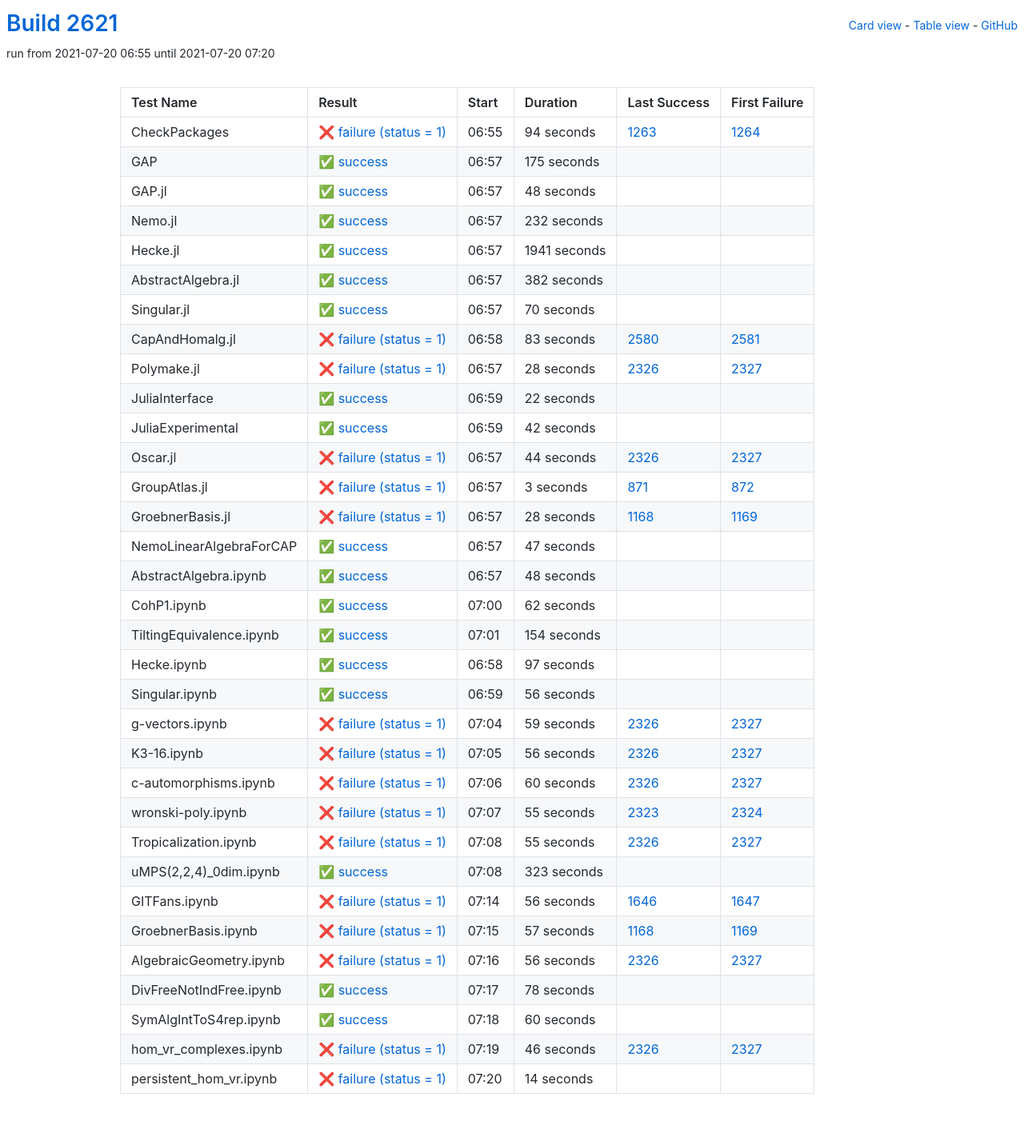
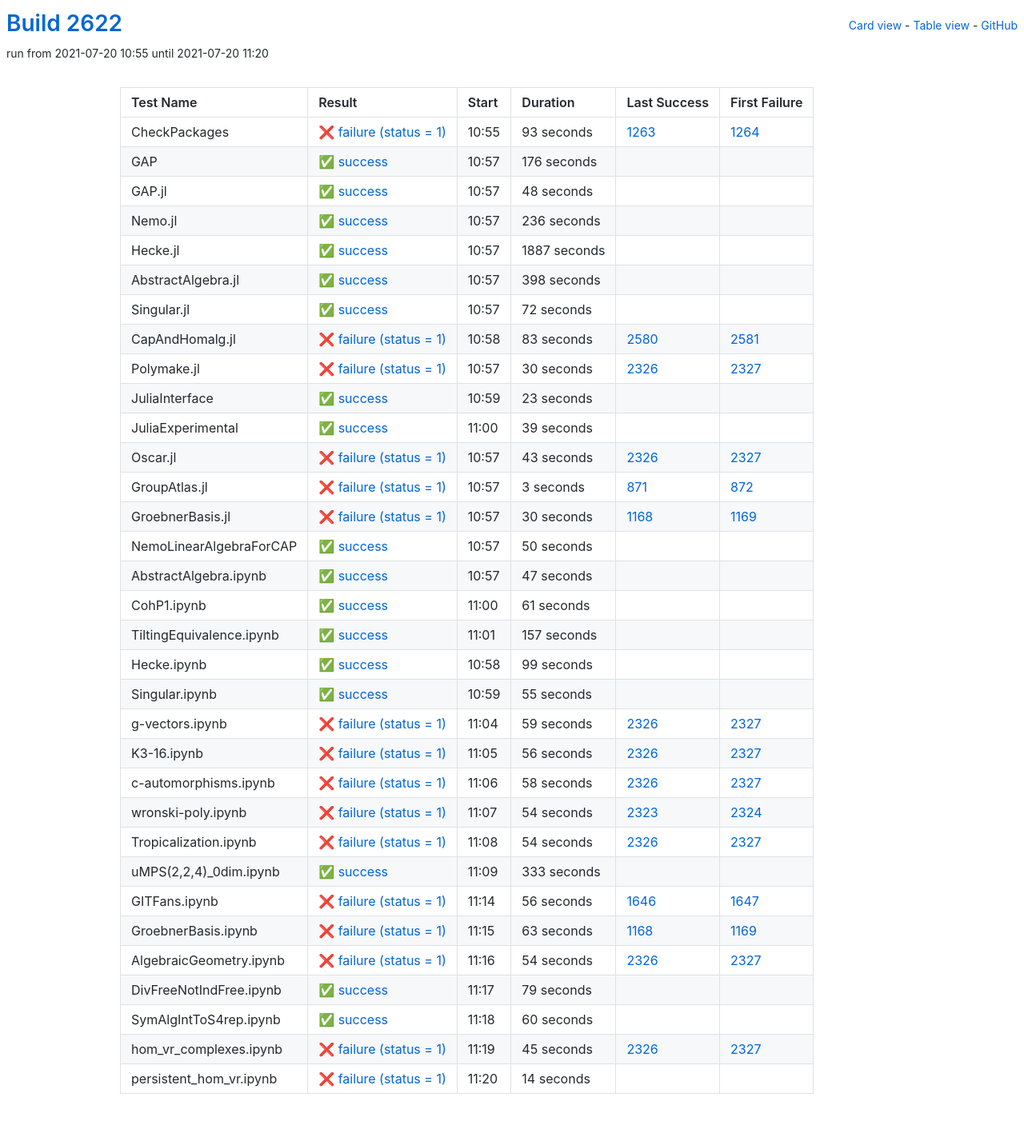
Before and after one commit to oscar-system/oscar-ci-status-stable, a Jekyll site: the page built from table.html, in a window 1280 px wide. Shown: the whole page at 80% size. Built offline with Jekyll 4.4.1, drawn with Linux system fonts in a browser that asks for light colours.

Commit message:
Build #2622

```diff
--- a/_data/ci.yml
+++ b/_data/ci.yml
@@ -1,6 +1,6 @@
 ---
-build: 2621
-build_url: https://oscarci.mathematik.uni-kl.de/job/oscar-stable/2621/
+build: 2622
+build_url: https://oscarci.mathematik.uni-kl.de/job/oscar-stable/2622/
 job: oscar-stable
 organization: oscar-system
 repo: oscar-ci-status-stable
@@ -8,32 +8,32 @@ repourl: https://github.com/oscar-system/oscar-ci-status-stable
 tests:
 - name: CheckPackages
   id: checkpackages
-  log: https://oscarci.mathematik.uni-kl.de/job/oscar-stable/2621/artifact/logs/build-2621/CheckPackages.log
-  start: 2021-07-20 06:55
+  log: https://oscarci.mathematik.uni-kl.de/job/oscar-stable/2622/artifact/logs/build-2622/CheckPackages.log
+  start: 2021-07-20 10:55
   success: false
   exitcode: 1
   status: failure
-  duration: 94
+  duration: 93
   last_success: 1263
   last_success_url: https://oscarci.mathematik.uni-kl.de/job/oscar-stable/1263/
   first_failure: 1264
   first_failure_url: https://oscarci.mathematik.uni-kl.de/job/oscar-stable/1264/
 - name: GAP
   id: gap
-  log: https://oscarci.mathematik.uni-kl.de/job/oscar-stable/2621/artifact/logs/build-2621/GAP.log
-  start: 2021-07-20 06:57
+  log: https://oscarci.mathematik.uni-kl.de/job/oscar-stable/2622/artifact/logs/build-2622/GAP.log
+  start: 2021-07-20 10:57
   success: true
   exitcode: 0
   status: success
-  duration: 175
+  duration: 176
   last_success: false
   last_success_url:
   first_failure: false
   first_failure_url:
 - name: GAP.jl
   id: gap-jl
-  log: https://oscarci.mathematik.uni-kl.de/job/oscar-stable/2621/artifact/logs/build-2621/GAP.jl.log
-  start: 2021-07-20 06:57
+  log: https://oscarci.mathematik.uni-kl.de/job/oscar-stable/2622/artifact/logs/build-2622/GAP.jl.log
+  start: 2021-07-20 10:57
   success: true
   exitcode: 0
   status: success
@@ -44,56 +44,56 @@ tests:
   first_failure_url:
 - name: Nemo.jl
   id: nemo-jl
-  log: https://oscarci.mathematik.uni-kl.de/job/oscar-stable/2621/artifact/logs/build-2621/Nemo.jl.log
-  start: 2021-07-20 06:57
+  log: https://oscarci.mathematik.uni-kl.de/job/oscar-stable/2622/artifact/logs/build-2622/Nemo.jl.log
+  start: 2021-07-20 10:57
   success: true
   exitcode: 0
   status: success
-  duration: 232
+  duration: 236
   last_success: false
   last_success_url:
   first_failure: false
   first_failure_url:
 - name: Hecke.jl
   id: hecke-jl
-  log: https://oscarci.mathematik.uni-kl.de/job/oscar-stable/2621/artifact/logs/build-2621/Hecke.jl.log
-  start: 2021-07-20 06:57
+  log: https://oscarci.mathematik.uni-kl.de/job/oscar-stable/2622/artifact/logs/build-2622/Hecke.jl.log
+  start: 2021-07-20 10:57
   success: true
   exitcode: 0
   status: success
-  duration: 1941
+  duration: 1887
   last_success: false
   last_success_url:
   first_failure: false
   first_failure_url:
 - name: AbstractAlgebra.jl
   id: abstractalgebra-jl
-  log: https://oscarci.mathematik.uni-kl.de/job/oscar-stable/2621/artifact/logs/build-2621/AbstractAlgebra.jl.log
-  start: 2021-07-20 06:57
+  log: https://oscarci.mathematik.uni-kl.de/job/oscar-stable/2622/artifact/logs/build-2622/AbstractAlgebra.jl.log
+  start: 2021-07-20 10:57
   success: true
   exitcode: 0
   status: success
-  duration: 382
+  duration: 398
   last_success: false
   last_success_url:
   first_failure: false
   first_failure_url:
 - name: Singular.jl
   id: singular-jl
-  log: https://oscarci.mathematik.uni-kl.de/job/oscar-stable/2621/artifact/logs/build-2621/Singular.jl.log
-  start: 2021-07-20 06:57
+  log: https://oscarci.mathematik.uni-kl.de/job/oscar-stable/2622/artifact/logs/build-2622/Singular.jl.log
+  start: 2021-07-20 10:57
   success: true
   exitcode: 0
   status: success
-  duration: 70
+  duration: 72
   last_success: false
   last_success_url:
   first_failure: false
   first_failure_url:
 - name: CapAndHomalg.jl
   id: capandhomalg-jl
-  log: https://oscarci.mathematik.uni-kl.de/job/oscar-stable/2621/artifact/logs/build-2621/CapAndHomalg.jl.log
-  start: 2021-07-20 06:58
+  log: https://oscarci.mathematik.uni-kl.de/job/oscar-stable/2622/artifact/logs/build-2622/CapAndHomalg.jl.log
+  start: 2021-07-20 10:58
   success: false
   exitcode: 1
   status: failure
@@ -104,56 +104,56 @@ tests:
   first_failure_url: https://oscarci.mathematik.uni-kl.de/job/oscar-stable/2581/
 - name: Polymake.jl
   id: polymake-jl
-  log: https://oscarci.mathematik.uni-kl.de/job/oscar-stable/2621/artifact/logs/build-2621/Polymake.jl.log
-  start: 2021-07-20 06:57
+  log: https://oscarci.mathematik.uni-kl.de/job/oscar-stable/2622/artifact/logs/build-2622/Polymake.jl.log
+  start: 2021-07-20 10:57
   success: false
   exitcode: 1
   status: failure
-  duration: 28
+  duration: 30
   last_success: 2326
   last_success_url: https://oscarci.mathematik.uni-kl.de/job/oscar-stable/2326/
   first_failure: 2327
   first_failure_url: https://oscarci.mathematik.uni-kl.de/job/oscar-stable/2327/
 - name: JuliaInterface
   id: juliainterface
-  log: https://oscarci.mathematik.uni-kl.de/job/oscar-stable/2621/artifact/logs/build-2621/JuliaInterface.log
-  start: 2021-07-20 06:59
+  log: https://oscarci.mathematik.uni-kl.de/job/oscar-stable/2622/artifact/logs/build-2622/JuliaInterface.log
+  start: 2021-07-20 10:59
   success: true
   exitcode: 0
   status: success
-  duration: 22
+  duration: 23
   last_success: false
   last_success_url:
   first_failure: false
   first_failure_url:
 - name: JuliaExperimental
   id: juliaexperimental
-  log: https://oscarci.mathematik.uni-kl.de/job/oscar-stable/2621/artifact/logs/build-2621/JuliaExperimental.log
-  start: 2021-07-20 06:59
+  log: https://oscarci.mathematik.uni-kl.de/job/oscar-stable/2622/artifact/logs/build-2622/JuliaExperimental.log
+  start: 2021-07-20 11:00
   success: true
   exitcode: 0
   status: success
-  duration: 42
+  duration: 39
   last_success: false
   last_success_url:
   first_failure: false
   first_failure_url:
 - name: Oscar.jl
   id: oscar-jl
-  log: https://oscarci.mathematik.uni-kl.de/job/oscar-stable/2621/artifact/logs/build-2621/Oscar.jl.log
-  start: 2021-07-20 06:57
+  log: https://oscarci.mathematik.uni-kl.de/job/oscar-stable/2622/artifact/logs/build-2622/Oscar.jl.log
+  start: 2021-07-20 10:57
   success: false
   exitcode: 1
   status: failure
-  duration: 44
+  duration: 43
   last_success: 2326
   last_success_url: https://oscarci.mathematik.uni-kl.de/job/oscar-stable/2326/
   first_failure: 2327
   first_failure_url: https://oscarci.mathematik.uni-kl.de/job/oscar-stable/2327/
 - name: GroupAtlas.jl
   id: groupatlas-jl
-  log: https://oscarci.mathematik.uni-kl.de/job/oscar-stable/2621/artifact/logs/build-2621/GroupAtlas.jl.log
-  start: 2021-07-20 06:57
+  log: https://oscarci.mathematik.uni-kl.de/job/oscar-stable/2622/artifact/logs/build-2622/GroupAtlas.jl.log
+  start: 2021-07-20 10:57
   success: false
   exitcode: 1
   status: failure
@@ -164,20 +164,32 @@ tests:
   first_failure_url: https://oscarci.mathematik.uni-kl.de/job/oscar-stable/872/
 - name: GroebnerBasis.jl
   id: groebnerbasis-jl
-  log: https://oscarci.mathematik.uni-kl.de/job/oscar-stable/2621/artifact/logs/build-2621/GroebnerBasis.jl.log
-  start: 2021-07-20 06:57
+  log: https://oscarci.mathematik.uni-kl.de/job/oscar-stable/2622/artifact/logs/build-2622/GroebnerBasis.jl.log
+  start: 2021-07-20 10:57
   success: false
   exitcode: 1
   status: failure
-  duration: 28
+  duration: 30
   last_success: 1168
   last_success_url: https://oscarci.mathematik.uni-kl.de/job/oscar-stable/1168/
   first_failure: 1169
   first_failure_url: https://oscarci.mathematik.uni-kl.de/job/oscar-stable/1169/
 - name: NemoLinearAlgebraForCAP
   id: nemolinearalgebraforcap
-  log: https://oscarci.mathematik.uni-kl.de/job/oscar-stable/2621/artifact/logs/build-2621/NemoLinearAlgebraForCAP.log
-  start: 2021-07-20 06:57
+  log: https://oscarci.mathematik.uni-kl.de/job/oscar-stable/2622/artifact/logs/build-2622/NemoLinearAlgebraForCAP.log
+  start: 2021-07-20 10:57
+  success: true
+  exitcode: 0
+  status: success
+  duration: 50
+  last_success: false
+  last_success_url:
+  first_failure: false
+  first_failure_url:
+- name: AbstractAlgebra.ipynb
+  id: abstractalgebra-ipynb
+  log: https://oscarci.mathematik.uni-kl.de/job/oscar-stable/2622/artifact/logs/build-2622/AbstractAlgebra.ipynb.log
+  start: 2021-07-20 10:57
   success: true
   exitcode: 0
   status: success
@@ -186,70 +198,58 @@ tests:
   last_success_url:
   first_failure: false
   first_failure_url:
-- name: AbstractAlgebra.ipynb
-  id: abstractalgebra-ipynb
-  log: https://oscarci.mathematik.uni-kl.de/job/oscar-stable/2621/artifact/logs/build-2621/AbstractAlgebra.ipynb.log
-  start: 2021-07-20 06:57
+- name: CohP1.ipynb
+  id: cohp1-ipynb
+  log: https://oscarci.mathematik.uni-kl.de/job/oscar-stable/2622/artifact/logs/build-2622/CohP1.ipynb.log
+  start: 2021-07-20 11:00
   success: true
   exitcode: 0
   status: success
-  duration: 48
-  last_success: false
-  last_success_url:
-  first_failure: false
-  first_failure_url:
-- name: CohP1.ipynb
-  id: cohp1-ipynb
-  log: https://oscarci.mathematik.uni-kl.de/job/oscar-stable/2621/artifact/logs/build-2621/CohP1.ipynb.log
-  start: 2021-07-20 07:00
-  success: true
-  exitcode: 0
-  status: success
-  duration: 62
+  duration: 61
   last_success: false
   last_success_url:
   first_failure: false
   first_failure_url:
 - name: TiltingEquivalence.ipynb
   id: tiltingequivalence-ipynb
-  log: https://oscarci.mathematik.uni-kl.de/job/oscar-stable/2621/artifact/logs/build-2621/TiltingEquivalence.ipynb.log
-  start: 2021-07-20 07:01
+  log: https://oscarci.mathematik.uni-kl.de/job/oscar-stable/2622/artifact/logs/build-2622/TiltingEquivalence.ipynb.log
+  start: 2021-07-20 11:01
   success: true
   exitcode: 0
   status: success
-  duration: 154
+  duration: 157
   last_success: false
   last_success_url:
   first_failure: false
   first_failure_url:
 - name: Hecke.ipynb
   id: hecke-ipynb
-  log: https://oscarci.mathematik.uni-kl.de/job/oscar-stable/2621/artifact/logs/build-2621/Hecke.ipynb.log
-  start: 2021-07-20 06:58
+  log: https://oscarci.mathematik.uni-kl.de/job/oscar-stable/2622/artifact/logs/build-2622/Hecke.ipynb.log
+  start: 2021-07-20 10:58
   success: true
   exitcode: 0
   status: success
-  duration: 97
+  duration: 99
   last_success: false
   last_success_url:
   first_failure: false
   first_failure_url:
 - name: Singular.ipynb
   id: singular-ipynb
-  log: https://oscarci.mathematik.uni-kl.de/job/oscar-stable/2621/artifact/logs/build-2621/Singular.ipynb.log
-  start: 2021-07-20 06:59
+  log: https://oscarci.mathematik.uni-kl.de/job/oscar-stable/2622/artifact/logs/build-2622/Singular.ipynb.log
+  start: 2021-07-20 10:59
   success: true
   exitcode: 0
   status: success
-  duration: 56
+  duration: 55
   last_success: false
   last_success_url:
   first_failure: false
   first_failure_url:
 - name: g-vectors.ipynb
   id: g-vectors-ipynb
-  log: https://oscarci.mathematik.uni-kl.de/job/oscar-stable/2621/artifact/logs/build-2621/g-vectors.ipynb.log
-  start: 2021-07-20 07:04
+  log: https://oscarci.mathematik.uni-kl.de/job/oscar-stable/2622/artifact/logs/build-2622/g-vectors.ipynb.log
+  start: 2021-07-20 11:04
   success: false
   exitcode: 1
   status: failure
@@ -260,8 +260,8 @@ tests:
   first_failure_url: https://oscarci.mathematik.uni-kl.de/job/oscar-stable/2327/
 - name: K3-16.ipynb
   id: k3-16-ipynb
-  log: https://oscarci.mathematik.uni-kl.de/job/oscar-stable/2621/artifact/logs/build-2621/K3-16.ipynb.log
-  start: 2021-07-20 07:05
+  log: https://oscarci.mathematik.uni-kl.de/job/oscar-stable/2622/artifact/logs/build-2622/K3-16.ipynb.log
+  start: 2021-07-20 11:05
   success: false
   exitcode: 1
   status: failure
@@ -272,56 +272,56 @@ tests:
   first_failure_url: https://oscarci.mathematik.uni-kl.de/job/oscar-stable/2327/
 - name: c-automorphisms.ipynb
   id: c-automorphisms-ipynb
-  log: https://oscarci.mathematik.uni-kl.de/job/oscar-stable/2621/artifact/logs/build-2621/c-automorphisms.ipynb.log
-  start: 2021-07-20 07:06
+  log: https://oscarci.mathematik.uni-kl.de/job/oscar-stable/2622/artifact/logs/build-2622/c-automorphisms.ipynb.log
+  start: 2021-07-20 11:06
   success: false
   exitcode: 1
   status: failure
-  duration: 60
+  duration: 58
   last_success: 2326
   last_success_url: https://oscarci.mathematik.uni-kl.de/job/oscar-stable/2326/
   first_failure: 2327
   first_failure_url: https://oscarci.mathematik.uni-kl.de/job/oscar-stable/2327/
 - name: wronski-poly.ipynb
   id: wronski-poly-ipynb
-  log: https://oscarci.mathematik.uni-kl.de/job/oscar-stable/2621/artifact/logs/build-2621/wronski-poly.ipynb.log
-  start: 2021-07-20 07:07
+  log: https://oscarci.mathematik.uni-kl.de/job/oscar-stable/2622/artifact/logs/build-2622/wronski-poly.ipynb.log
+  start: 2021-07-20 11:07
   success: false
   exitcode: 1
   status: failure
-  duration: 55
+  duration: 54
   last_success: 2323
   last_success_url: https://oscarci.mathematik.uni-kl.de/job/oscar-stable/2323/
   first_failure: 2324
   first_failure_url: https://oscarci.mathematik.uni-kl.de/job/oscar-stable/2324/
 - name: Tropicalization.ipynb
   id: tropicalization-ipynb
-  log: https://oscarci.mathematik.uni-kl.de/job/oscar-stable/2621/artifact/logs/build-2621/Tropicalization.ipynb.log
-  start: 2021-07-20 07:08
+  log: https://oscarci.mathematik.uni-kl.de/job/oscar-stable/2622/artifact/logs/build-2622/Tropicalization.ipynb.log
+  start: 2021-07-20 11:08
   success: false
   exitcode: 1
   status: failure
-  duration: 55
+  duration: 54
   last_success: 2326
   last_success_url: https://oscarci.mathematik.uni-kl.de/job/oscar-stable/2326/
   first_failure: 2327
   first_failure_url: https://oscarci.mathematik.uni-kl.de/job/oscar-stable/2327/
 - name: uMPS(2,2,4)_0dim.ipynb
   id: umps-2-2-4-0dim-ipynb
-  log: https://oscarci.mathematik.uni-kl.de/job/oscar-stable/2621/artifact/logs/build-2621/uMPS-2-2-4-_0dim.ipynb.log
-  start: 2021-07-20 07:08
+  log: https://oscarci.mathematik.uni-kl.de/job/oscar-stable/2622/artifact/logs/build-2622/uMPS-2-2-4-_0dim.ipynb.log
+  start: 2021-07-20 11:09
   success: true
   exitcode: 0
   status: success
-  duration: 323
+  duration: 333
   last_success: false
   last_success_url:
   first_failure: false
   first_failure_url:
 - name: GITFans.ipynb
   id: gitfans-ipynb
-  log: https://oscarci.mathematik.uni-kl.de/job/oscar-stable/2621/artifact/logs/build-2621/GITFans.ipynb.log
-  start: 2021-07-20 07:14
+  log: https://oscarci.mathematik.uni-kl.de/job/oscar-stable/2622/artifact/logs/build-2622/GITFans.ipynb.log
+  start: 2021-07-20 11:14
   success: false
   exitcode: 1
   status: failure
@@ -332,44 +332,44 @@ tests:
   first_failure_url: https://oscarci.mathematik.uni-kl.de/job/oscar-stable/1647/
 - name: GroebnerBasis.ipynb
   id: groebnerbasis-ipynb
-  log: https://oscarci.mathematik.uni-kl.de/job/oscar-stable/2621/artifact/logs/build-2621/GroebnerBasis.ipynb.log
-  start: 2021-07-20 07:15
+  log: https://oscarci.mathematik.uni-kl.de/job/oscar-stable/2622/artifact/logs/build-2622/GroebnerBasis.ipynb.log
+  start: 2021-07-20 11:15
   success: false
   exitcode: 1
   status: failure
-  duration: 57
+  duration: 63
   last_success: 1168
   last_success_url: https://oscarci.mathematik.uni-kl.de/job/oscar-stable/1168/
   first_failure: 1169
   first_failure_url: https://oscarci.mathematik.uni-kl.de/job/oscar-stable/1169/
 - name: AlgebraicGeometry.ipynb
   id: algebraicgeometry-ipynb
-  log: https://oscarci.mathematik.uni-kl.de/job/oscar-stable/2621/artifact/logs/build-2621/AlgebraicGeometry.ipynb.log
-  start: 2021-07-20 07:16
+  log: https://oscarci.mathematik.uni-kl.de/job/oscar-stable/2622/artifact/logs/build-2622/AlgebraicGeometry.ipynb.log
+  start: 2021-07-20 11:16
   success: false
   exitcode: 1
   status: failure
-  duration: 56
+  duration: 54
   last_success: 2326
   last_success_url: https://oscarci.mathematik.uni-kl.de/job/oscar-stable/2326/
   first_failure: 2327
   first_failure_url: https://oscarci.mathematik.uni-kl.de/job/oscar-stable/2327/
 - name: DivFreeNotIndFree.ipynb
   id: divfreenotindfree-ipynb
-  log: https://oscarci.mathematik.uni-kl.de/job/oscar-stable/2621/artifact/logs/build-2621/DivFreeNotIndFree.ipynb.log
-  start: 2021-07-20 07:17
+  log: https://oscarci.mathematik.uni-kl.de/job/oscar-stable/2622/artifact/logs/build-2622/DivFreeNotIndFree.ipynb.log
+  start: 2021-07-20 11:17
   success: true
   exitcode: 0
   status: success
-  duration: 78
+  duration: 79
   last_success: false
   last_success_url:
   first_failure: false
   first_failure_url:
 - name: SymAlgIntToS4rep.ipynb
   id: symalginttos4rep-ipynb
-  log: https://oscarci.mathematik.uni-kl.de/job/oscar-stable/2621/artifact/logs/build-2621/SymAlgIntToS4rep.ipynb.log
-  start: 2021-07-20 07:18
+  log: https://oscarci.mathematik.uni-kl.de/job/oscar-stable/2622/artifact/logs/build-2622/SymAlgIntToS4rep.ipynb.log
+  start: 2021-07-20 11:18
   success: true
   exitcode: 0
   status: success
@@ -380,20 +380,20 @@ tests:
   first_failure_url:
 - name: hom_vr_complexes.ipynb
   id: hom-vr-complexes-ipynb
-  log: https://oscarci.mathematik.uni-kl.de/job/oscar-stable/2621/artifact/logs/build-2621/hom_vr_complexes.ipynb.log
-  start: 2021-07-20 07:19
+  log: https://oscarci.mathematik.uni-kl.de/job/oscar-stable/2622/artifact/logs/build-2622/hom_vr_complexes.ipynb.log
+  start: 2021-07-20 11:19
   success: false
   exitcode: 1
   status: failure
-  duration: 46
+  duration: 45
   last_success: 2326
   last_success_url: https://oscarci.mathematik.uni-kl.de/job/oscar-stable/2326/
   first_failure: 2327
   first_failure_url: https://oscarci.mathematik.uni-kl.de/job/oscar-stable/2327/
 - name: persistent_hom_vr.ipynb
   id: persistent-hom-vr-ipynb
-  log: https://oscarci.mathematik.uni-kl.de/job/oscar-stable/2621/artifact/logs/build-2621/persistent_hom_vr.ipynb.log
-  start: 2021-07-20 07:20
+  log: https://oscarci.mathematik.uni-kl.de/job/oscar-stable/2622/artifact/logs/build-2622/persistent_hom_vr.ipynb.log
+  start: 2021-07-20 11:20
   success: false
   exitcode: 1
   status: failure
```
Also changed, not shown: README.md.
